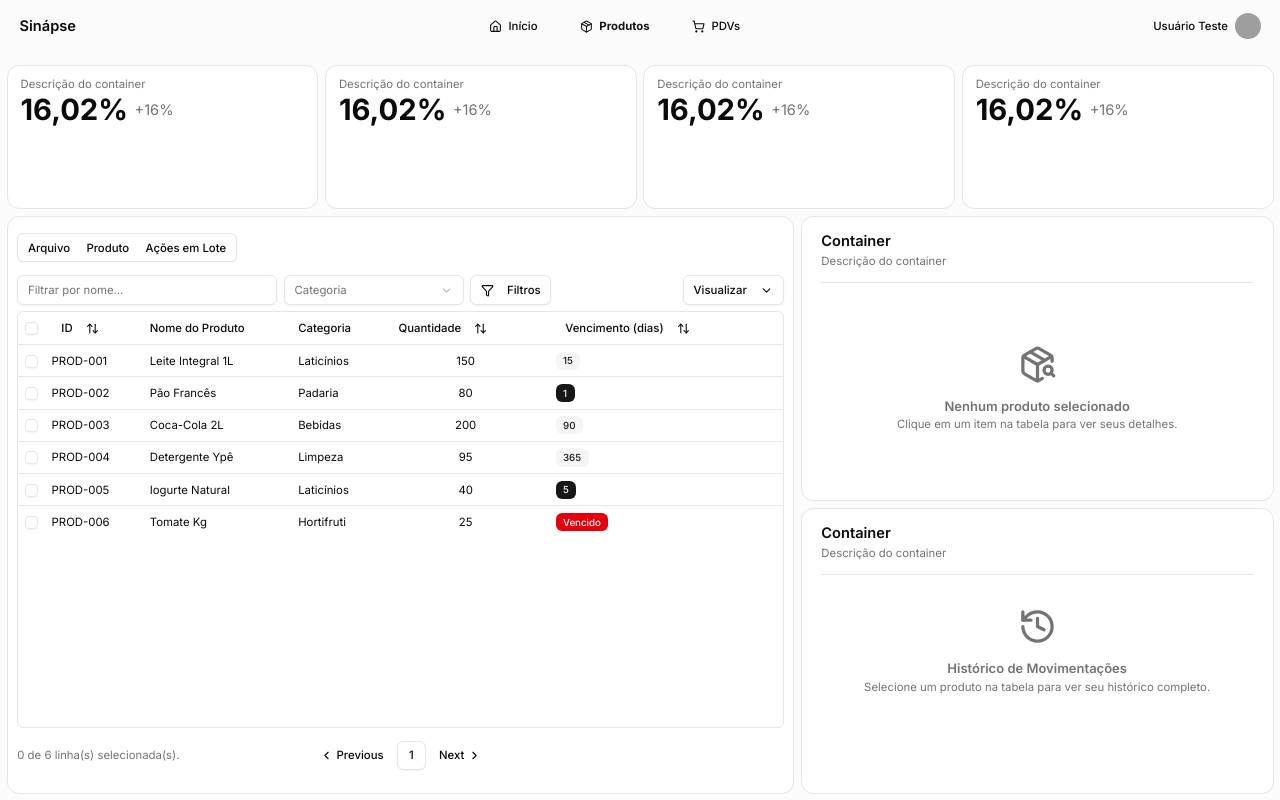
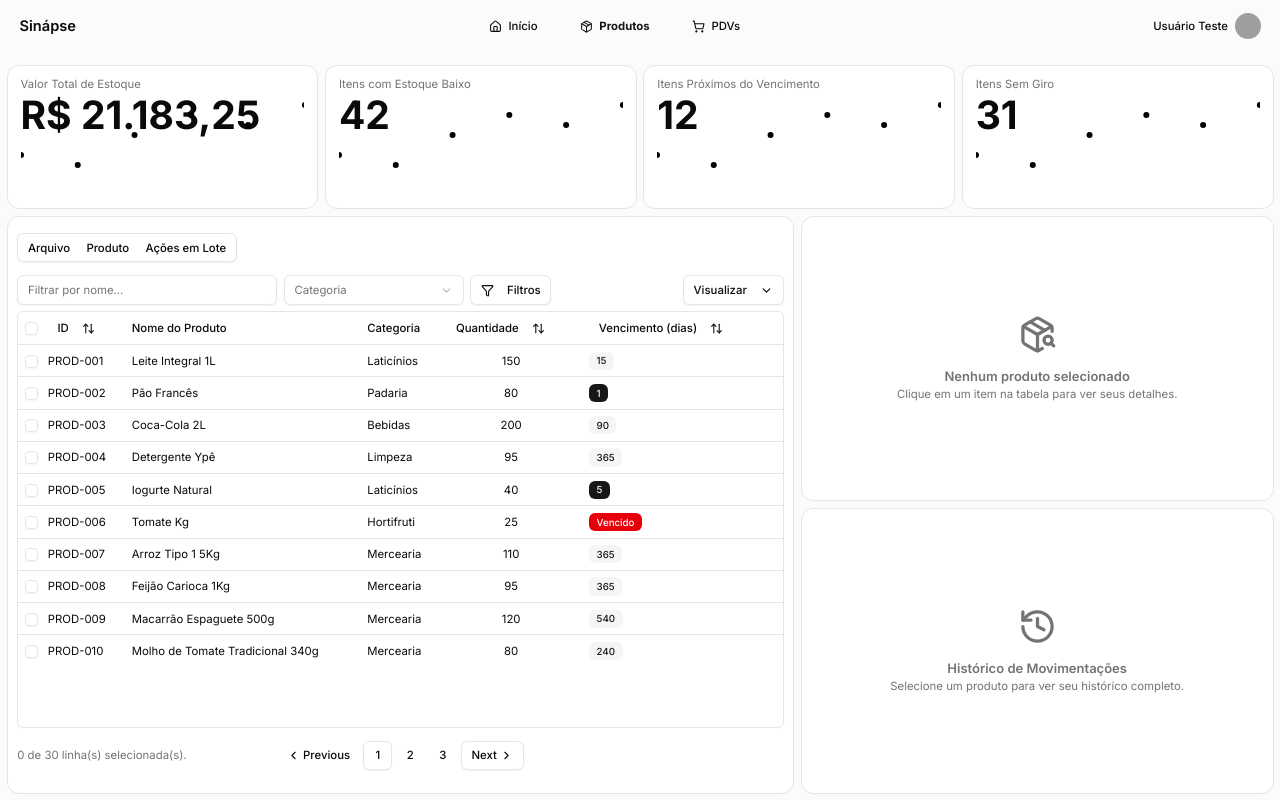
Before and after one commit to josielmaicon/Sinapse-ERP-1.1, a React (Vite) app in the folder interface/: page /produtos in a window 1280 px wide. Built offline with nearby package versions, Linux system fonts and the light colour scheme; grey boxes are pictures that could not be loaded.

Commit message:
pagina de produtos v0 finalizada

```diff
--- a/interface/src/components/CardBody.jsx
+++ b/interface/src/components/CardBody.jsx
@@ -14,7 +14,7 @@ export default function CardBody({ title, subtitle, children, onAction }) {
       <hr className="border-border mb-4" />
 
       {/* Conteúdo principal */}
-      <div className="flex-1">{children}</div>
+      <div className="flex-1 relative min-h-0">{children}</div>
     </div>
   )
 }
--- a/interface/src/components/CardBodyNoTitle.jsx
+++ b/interface/src/components/CardBodyNoTitle.jsx
@@ -1,7 +1,7 @@
 export default function CardBodyNoTitle({ children }) {
   return (
     <div className="bg-card p-3 rounded-xl border flex flex-col">
-      <div className="flex-1">{children}</div>
+      <div className="flex-1 relative min-h-0">{children}</div>
     </div>
   )
 }
--- a/interface/src/components/CardInfo.jsx
+++ b/interface/src/components/CardInfo.jsx
@@ -5,9 +5,9 @@ export default function CardInfo({ description, subvalue, children, mainvalue })
         <div>
         {description && (<p className="text-sm text-muted-foreground ">{description}</p>)}
             <div className="flex items-center gap-2 mt-1">
-                <h2 className="text-4xl font-bold leading-none">{mainvalue}</h2>
+                <h2 className="text-5xl font-bold leading-none">{mainvalue}</h2>
                 {subvalue && (
-                <span className="text-lg text-base text-muted-foreground leading-none">
+                <span className="text-lx text-base text-muted-foreground leading-none">
                     {subvalue}
                 </span>
                 )}
--- a/interface/src/components/DossieProduto.jsx
+++ b/interface/src/components/DossieProduto.jsx
@@ -29,12 +29,13 @@ export default function ProductDossier({ product }) {
     : 0;
 
   return (
-    <div className="h-full flex flex-col gap-4">
+    <div className="h-full flex flex-col gap-4 p-4">
 
-      <h3 className="text-lg font-semibold">{product.name}</h3>
-
-
-      <Separator />
+      <div className="flex-shrink-0">
+        <h3 className="text-lg font-semibold">{product.name}</h3>
+        <p className="text-sm text-muted-foreground">Descrição do Produto</p>
+        <Separator className="my-4" />
+      </div>
 
       <div className="flex flex-col gap-2">
           <h4 className="font-semibold text-md mb-1">Financeiro</h4>
--- /dev/null
+++ b/interface/src/components/MiniChart.jsx
@@ -0,0 +1,61 @@
+// src/components/common/StatsChart.jsx
+
+"use client"
+
+import { Line, LineChart } from "recharts"
+import { ChartContainer } from "@/components/ui/chart"
+
+// 🧩 MOCK DE DADOS (PARA TESTE):
+// No seu uso real, você passará 'data' como prop.
+const defaultChartData = [
+  { name: "Jan", value: 400 },
+  { name: "Feb", value: 300 },
+  { name: "Mar", value: 600 },
+  { name: "Apr", value: 800 },
+  { name: "May", value: 700 },
+  { name: "Jun", value: 900 },
+];
+
+const defaultChartConfig = {
+  value: {
+    label: "Valor",
+    color: "hsl(var(--chart-1))", // Cor padrão, ajustável via prop
+  },
+}
+
+export default function MiniChart({
+  data = defaultChartData,
+  dataKey = "value",
+  lineColor = "var(--color-primary)", // Cor da linha, padrão para primary do shadcn
+  fillColor = "hsl(var(--primary) / 0.1)", // Cor da área preenchida abaixo da linha
+  chartConfig = defaultChartConfig,
+  height = 100, // Altura padrão do gráfico, pode ser sobrescrita
+}) {
+  return (
+    <ChartContainer config={chartConfig} className="w-full" style={{ height: `${height}px` }}>
+      <LineChart
+        accessibilityLayer
+        data={data}
+        margin={{
+          top: 0,    // Sem margens
+          left: 0,
+          right: 0,
+          bottom: 0,
+        }}
+      >
+        {/* ✅ REMOVIDO: CartesianGrid */}
+        {/* ✅ REMOVIDO: ChartTooltip */}
+
+        <Line
+          dataKey={dataKey}
+          type="linear" // Curva suave
+          stroke={lineColor}
+          strokeWidth={2}
+          activeDot={true} // Desabilita o dot ativo ao passar o mouse
+          dot={true}       // Remove todos os dots estáticos
+          fill={fillColor}  // Preenche a área abaixo da linha
+        />
+      </LineChart>
+    </ChartContainer>
+  )
+}
--- a/interface/src/components/Movimentacoes.jsx
+++ b/interface/src/components/Movimentacoes.jsx
@@ -2,15 +2,14 @@
 
 "use client"
 
-import { ScrollArea } from "@/components/ui/scroll-area"
+// ❌ A ScrollArea não é mais necessária
+// import { ScrollArea } from "@/components/ui/scroll-area"
 import { Separator } from "@/components/ui/separator"
 import { History, ArrowUpCircle, ArrowDownCircle, AlertCircle, Edit } from "lucide-react"
 import { format } from "date-fns"
 import { ptBR } from "date-fns/locale"
 
-// 🧩 MOCK: Dados simulados para o histórico de um produto
-// No mundo real, você faria uma chamada de API para buscar esse histórico
-// com base no ID do 'product' selecionado.
+// ... (Mock data e logTypeDetails continuam os mesmos)
 const logData = [
   { id: 1, date: new Date("2025-10-15T09:05:00"), type: "entrada", quantity: 100, user: "Josiel M.", note: "Pedido #582" },
   { id: 2, date: new Date("2025-10-15T11:30:00"), type: "saida-venda", quantity: -1, user: "Ana Paula", note: "Venda PDV 01" },
@@ -19,48 +18,43 @@ const logData = [
   { id: 5, date: new Date("2025-10-13T15:20:00"), type: "perda", quantity: -1, user: "Mariana L.", note: "Embalagem avariada" },
   { id: 6, date: new Date("2025-10-12T09:00:00"), type: "entrada", quantity: 150, user: "Josiel M.", note: "Pedido #571" },
   { id: 7, date: new Date("2025-10-12T10:00:00"), type: "saida-venda", quantity: -5, user: "Ana Paula", note: "Venda PDV 01" },
+  { id: 8, date: new Date("2025-10-11T11:00:00"), type: "saida-venda", quantity: -3, user: "Carlos S.", note: "Venda PDV 02" },
 ];
 
-// Helper para associar tipos de log a ícones, cores e textos
-const logTypeDetails = {
-  'entrada': { icon: ArrowUpCircle, color: "text-green-500", text: "Entrada de estoque" },
-  'saida-venda': { icon: ArrowDownCircle, color: "text-blue-500", text: "Saída por Venda" },
-  'perda': { icon: AlertCircle, color: "text-orange-500", text: "Saída por Perda" },
-  'ajuste': { icon: Edit, color: "text-gray-500", text: "Ajuste Manual" },
-};
+const logTypeDetails = { /* ... */ };
 
 export default function MovementLog({ product }) {
-  // Estado Padrão: quando nenhum produto está selecionado
   if (!product) {
     return (
       <div className="h-full flex flex-col items-center justify-center text-center text-muted-foreground p-6">
         <History className="h-12 w-12 mb-4" />
         <h3 className="font-semibold">Histórico de Movimentações</h3>
-        <p className="text-sm">Selecione um produto na tabela para ver seu histórico completo.</p>
+        <p className="text-sm">Selecione um produto para ver seu histórico completo.</p>
       </div>
     );
   }
 
+  // ✅ CORREÇÃO: Usando a mesma estrutura do PdvStatusTable
   return (
-    <div className="h-full flex flex-col">
-      <h3 className="text-lg font-semibold">Histórico de Movimentações</h3>
-      <p className="text-sm text-muted-foreground">Exibindo o histórico para: {product.name}</p>
+    <div className="h-full flex flex-col p-4">
+      {/* Cabeçalho com altura natural */}
+      <div className="flex-shrink-0">
+        <h3 className="text-lg font-semibold">{product.name}</h3>
+        <p className="text-sm text-muted-foreground">Histórico de movimentações</p>
+        <Separator className="my-4" />
+      </div>
 
-      <Separator className="my-4" />
-
-      {/* A ScrollArea ocupa todo o espaço restante */}
-      <ScrollArea className="flex-grow pr-4">
+      {/* Container do conteúdo com scroll */}
+      <div className="flex-grow overflow-y-auto min-h-0">
         <div className="flex flex-col gap-6">
           {logData.map((log) => {
             const details = logTypeDetails[log.type] || {};
             const Icon = details.icon || AlertCircle;
-
             return (
               <div key={log.id} className="flex items-start gap-4">
                 <Icon className={`mt-1 h-5 w-5 flex-shrink-0 ${details.color}`} />
                 <div className="flex flex-col">
                   <p className="font-medium">
-                    {/* Exibe a quantidade com sinal de + ou - */}
                     <strong>{log.quantity > 0 ? `+${log.quantity}` : log.quantity} unidades</strong> ({details.text})
                   </p>
                   <p className="text-sm text-muted-foreground">
@@ -72,7 +66,7 @@ export default function MovementLog({ product }) {
             );
           })}
         </div>
-      </ScrollArea>
+      </div>
     </div>
   );
 }
--- a/interface/src/components/TabelaProdutos.jsx
+++ b/interface/src/components/TabelaProdutos.jsx
@@ -268,6 +268,8 @@ export function ProductDataTable({ columns, data, onProductSelect }) {
                 <TableRow
                   key={row.id}
                   data-state={row.getIsSelected() && "selected"}
+                  onClick={() => row.toggleSelected()}
+                  className="cursor-pointer"
                 >
                   {row.getVisibleCells().map((cell) => (
                     <TableCell key={cell.id}>
--- a/interface/src/layouts/ProdutosPageLayout.jsx
+++ b/interface/src/layouts/ProdutosPageLayout.jsx
@@ -2,21 +2,21 @@ import CardBody from "@/components/CardBody";
 import CardInfo from "@/components/CardInfo";
 import CardBodyNoTitle from "@/components/CardBodyNoTitle";
 
-export default function ProdutosPageLayout({ title, children, Card1, Card2, Card3, Card4, TabelaProdutos, PainelLateral1, PainelLateral2 }) { // Mudei para export nomeado para consistência
+export default function ProdutosPageLayout({ Card1, Card2, Card3, Card4, TabelaProdutos, PainelLateral1, PainelLateral2 }) { // Mudei para export nomeado para consistência
   return (
     <div className="flex-1 p-2 pt-4 flex flex-col">
         <div className="flex-grow grid grid-rows-[0.2fr_0.8fr] gap-2">
             <div className="flex-grow grid grid-cols-[1fr_1fr_1fr_1fr] gap-2">
-                <CardInfo mainvalue="16,02%" description="Descrição do container" subvalue="+16%">{Card1}</CardInfo>
-                <CardInfo mainvalue="16,02%" description="Descrição do container" subvalue="+16%">{Card2}</CardInfo>
-                <CardInfo mainvalue="16,02%" description="Descrição do container" subvalue="+16%">{Card3}</CardInfo>
-                <CardInfo mainvalue="16,02%" description="Descrição do container" subvalue="+16%">{Card4}</CardInfo>
+                <CardInfo mainvalue="R$ 21.183,25" description="Valor Total de Estoque" subvalue="">{Card1}</CardInfo>
+                <CardInfo mainvalue="42" description="Itens com Estoque Baixo" subvalue="">{Card2}</CardInfo>
+                <CardInfo mainvalue="12" description="Itens Próximos do Vencimento" subvalue="">{Card3}</CardInfo>
+                <CardInfo mainvalue="31" description="Itens Sem Giro" subvalue="">{Card4}</CardInfo>
             </div>
             <div className="flex-grow grid grid-cols-[2.5fr_1.5fr] gap-2">
                 <CardBodyNoTitle title="Container" subtitle="Descrição do container">{TabelaProdutos}</CardBodyNoTitle>
             <div className="flex-grow grid grid-rows-[1fr_1fr] gap-2">
-                <CardBody title="Container" subtitle="Descrição do container">{PainelLateral1}</CardBody>
-                <CardBody title="Container" subtitle="Descrição do container">{PainelLateral2}</CardBody>
+                <CardBodyNoTitle title="Container" subtitle="Descrição do container">{PainelLateral1}</CardBodyNoTitle>
+                <CardBodyNoTitle title="Container" subtitle="Descrição do container">{PainelLateral2}</CardBodyNoTitle>
             </div>
             </div>
         </div>
--- a/interface/src/pages/HomePage.jsx
+++ b/interface/src/pages/HomePage.jsx
@@ -4,21 +4,6 @@ import StatCard from "@/components/statCard"
 import { AlertTriangle, ArchiveX, PackageSearch } from "lucide-react"
 import TopProductsChart from "@/components/ProdMaisVendidos"
 import PdvStatusTable from "@/components/TabelaPDVsResumida"
-
-import { columns } from "@/components/Colunas";
-import { ProductDataTable } from "@/components/TabelaProdutos";
-
-// 🧩 MOCK: Dados simulados para os produtos
-const productData = [
-  { id: "PROD-001", name: "Leite Integral 1L", category: "Laticínios", quantity: 150, daysUntilExpiry: 15 },
-  { id: "PROD-002", name: "Pão Francês", category: "Padaria", quantity: 80, daysUntilExpiry: 1 },
-  { id: "PROD-003", name: "Coca-Cola 2L", category: "Bebidas", quantity: 200, daysUntilExpiry: 90 },
-  { id: "PROD-004", name: "Detergente Ypê", category: "Limpeza", quantity: 95, daysUntilExpiry: 365 },
-  { id: "PROD-005", name: "Iogurte Natural", category: "Laticínios", quantity: 40, daysUntilExpiry: 5 },
-  { id: "PROD-006", name: "Tomate Kg", category: "Hortifruti", quantity: 25, daysUntilExpiry: -2 }, // Vencido
-  // ... adicione mais 10-15 produtos para testar a paginação
-];
-
 
 export default function HomePage() {
   const stockAlerts = {
--- a/interface/src/pages/ProdutosPage.jsx
+++ b/interface/src/pages/ProdutosPage.jsx
@@ -5,6 +5,7 @@ import { ProductDataTable } from "@/components/TabelaProdutos";
 import ProductDossier from "@/components/DossieProduto";
 import MovementLog from "@/components/Movimentacoes";
 import { Divide } from "lucide-react";
+import MiniChart from "@/components/MiniChart";
 
 const productData = [
   { id: "PROD-001", name: "Leite Integral 1L", category: "Laticínios", quantity: 150, daysUntilExpiry: 15, costPrice: 3.50, salePrice: 5.99, location: "Corredor 2, Prateleira 1" },
@@ -13,7 +14,32 @@ const productData = [
   { id: "PROD-004", name: "Detergente Ypê", category: "Limpeza", quantity: 95, daysUntilExpiry: 365, costPrice: 1.80, salePrice: 2.50, location: "Corredor 1, Prateleira 3" },
   { id: "PROD-005", name: "Iogurte Natural", category: "Laticínios", quantity: 40, daysUntilExpiry: 5, costPrice: 2.10, salePrice: 3.20, location: "Corredor 2, Prateleira 2" },
   { id: "PROD-006", name: "Tomate Kg", category: "Hortifruti", quantity: 25, daysUntilExpiry: -2, costPrice: 4.50, salePrice: 6.99, location: "Hortifruti" },
+  { id: "PROD-007", name: "Arroz Tipo 1 5Kg", category: "Mercearia", quantity: 110, daysUntilExpiry: 365, costPrice: 19.90, salePrice: 28.90, location: "Corredor 3, Prateleira 1" },
+  { id: "PROD-008", name: "Feijão Carioca 1Kg", category: "Mercearia", quantity: 95, daysUntilExpiry: 365, costPrice: 6.50, salePrice: 9.90, location: "Corredor 3, Prateleira 2" },
+  { id: "PROD-009", name: "Macarrão Espaguete 500g", category: "Mercearia", quantity: 120, daysUntilExpiry: 540, costPrice: 3.00, salePrice: 4.90, location: "Corredor 3, Prateleira 3" },
+  { id: "PROD-010", name: "Molho de Tomate Tradicional 340g", category: "Mercearia", quantity: 80, daysUntilExpiry: 240, costPrice: 2.20, salePrice: 3.80, location: "Corredor 3, Prateleira 4" },
+  { id: "PROD-011", name: "Açúcar Refinado 1Kg", category: "Mercearia", quantity: 150, daysUntilExpiry: 730, costPrice: 3.10, salePrice: 5.20, location: "Corredor 3, Prateleira 5" },
+  { id: "PROD-012", name: "Café Torrado e Moído 500g", category: "Mercearia", quantity: 70, daysUntilExpiry: 540, costPrice: 9.90, salePrice: 14.90, location: "Corredor 3, Prateleira 6" },
+  { id: "PROD-013", name: "Sabão em Pó 1Kg", category: "Limpeza", quantity: 60, daysUntilExpiry: 730, costPrice: 7.50, salePrice: 11.90, location: "Corredor 1, Prateleira 2" },
+  { id: "PROD-014", name: "Amaciante Comfort 2L", category: "Limpeza", quantity: 40, daysUntilExpiry: 730, costPrice: 10.90, salePrice: 16.90, location: "Corredor 1, Prateleira 1" },
+  { id: "PROD-015", name: "Desinfetante Pinho Sol 500ml", category: "Limpeza", quantity: 85, daysUntilExpiry: 720, costPrice: 4.50, salePrice: 6.99, location: "Corredor 1, Prateleira 4" },
+  { id: "PROD-016", name: "Banana Nanica Kg", category: "Hortifruti", quantity: 35, daysUntilExpiry: 3, costPrice: 3.80, salePrice: 6.20, location: "Hortifruti" },
+  { id: "PROD-017", name: "Maçã Gala Kg", category: "Hortifruti", quantity: 45, daysUntilExpiry: 7, costPrice: 5.50, salePrice: 8.99, location: "Hortifruti" },
+  { id: "PROD-018", name: "Alface Crespa", category: "Hortifruti", quantity: 20, daysUntilExpiry: 2, costPrice: 1.80, salePrice: 3.50, location: "Hortifruti" },
+  { id: "PROD-019", name: "Carne Bovina Acém Kg", category: "Açougue", quantity: 60, daysUntilExpiry: 10, costPrice: 22.90, salePrice: 32.90, location: "Açougue, Balcão 1" },
+  { id: "PROD-020", name: "Frango Congelado Inteiro Kg", category: "Açougue", quantity: 75, daysUntilExpiry: 180, costPrice: 8.90, salePrice: 13.50, location: "Freezer 1" },
+  { id: "PROD-021", name: "Peito de Frango Kg", category: "Açougue", quantity: 50, daysUntilExpiry: 25, costPrice: 12.90, salePrice: 19.90, location: "Freezer 2" },
+  { id: "PROD-022", name: "Margarina 500g", category: "Laticínios", quantity: 90, daysUntilExpiry: 60, costPrice: 4.20, salePrice: 6.99, location: "Corredor 2, Prateleira 3" },
+  { id: "PROD-023", name: "Queijo Mussarela Kg", category: "Laticínios", quantity: 40, daysUntilExpiry: 15, costPrice: 25.90, salePrice: 37.90, location: "Corredor 2, Frios" },
+  { id: "PROD-024", name: "Presunto Cozido Kg", category: "Laticínios", quantity: 30, daysUntilExpiry: 12, costPrice: 21.90, salePrice: 33.90, location: "Corredor 2, Frios" },
+  { id: "PROD-025", name: "Biscoito Recheado 140g", category: "Mercearia", quantity: 200, daysUntilExpiry: 365, costPrice: 1.80, salePrice: 3.20, location: "Corredor 4, Prateleira 1" },
+  { id: "PROD-026", name: "Chocolate Barra 90g", category: "Mercearia", quantity: 100, daysUntilExpiry: 300, costPrice: 4.50, salePrice: 7.90, location: "Corredor 4, Ponta" },
+  { id: "PROD-027", name: "Refrigerante Guaraná 2L", category: "Bebidas", quantity: 180, daysUntilExpiry: 120, costPrice: 6.50, salePrice: 8.99, location: "Corredor 5, Prateleira 2" },
+  { id: "PROD-028", name: "Água Mineral 500ml", category: "Bebidas", quantity: 300, daysUntilExpiry: 720, costPrice: 0.80, salePrice: 1.50, location: "Corredor 5, Geladeira" },
+  { id: "PROD-029", name: "Cerveja Pilsen Lata 350ml", category: "Bebidas", quantity: 220, daysUntilExpiry: 180, costPrice: 3.00, salePrice: 5.50, location: "Corredor 5, Geladeira" },
+  { id: "PROD-030", name: "Vinho Tinto Seco 750ml", category: "Bebidas", quantity: 40, daysUntilExpiry: 1095, costPrice: 32.90, salePrice: 59.90, location: "Corredor 6, Bebidas Finas" },
 ];
+
 
 export default function ProtudosPage() {
 
@@ -33,7 +59,11 @@ export default function ProtudosPage() {
           />
         </div>}
       PainelLateral1={<ProductDossier product={selectedProduct} />}
-      PainelLateral2={<div><MovementLog product={selectedProduct} /></div>}
+      PainelLateral2={<MovementLog product={selectedProduct} />}
+      Card1={<MiniChart/>}
+      Card2={<MiniChart/>}
+      Card3={<MiniChart/>}
+      Card4={<MiniChart/>}
     />
 
   );
```
